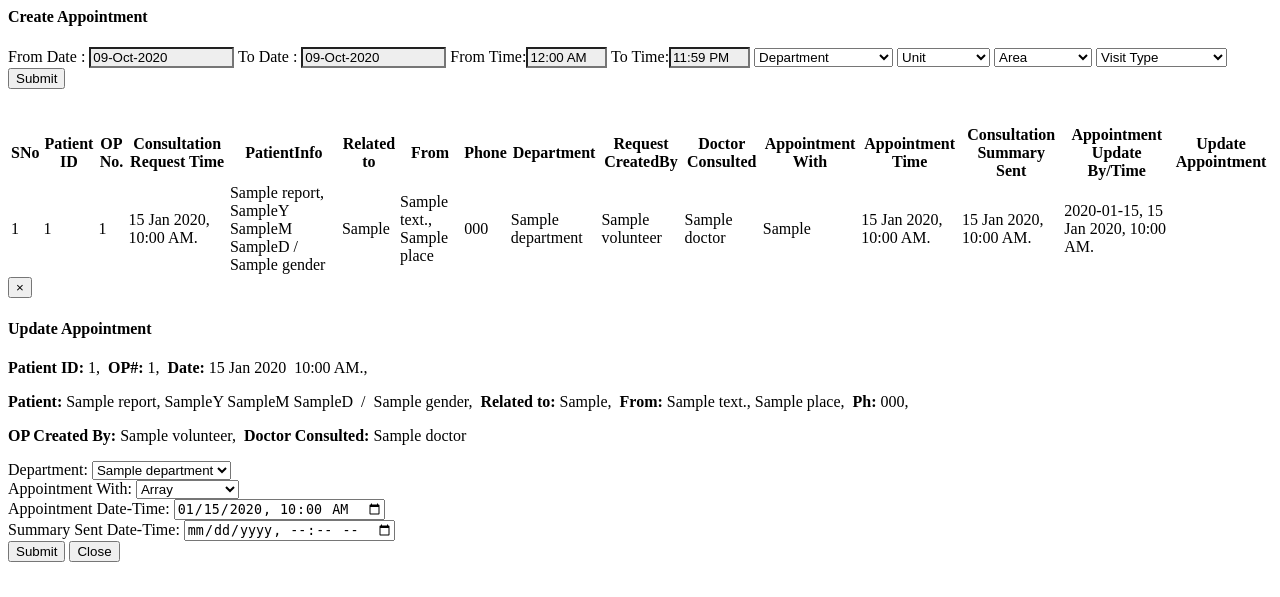
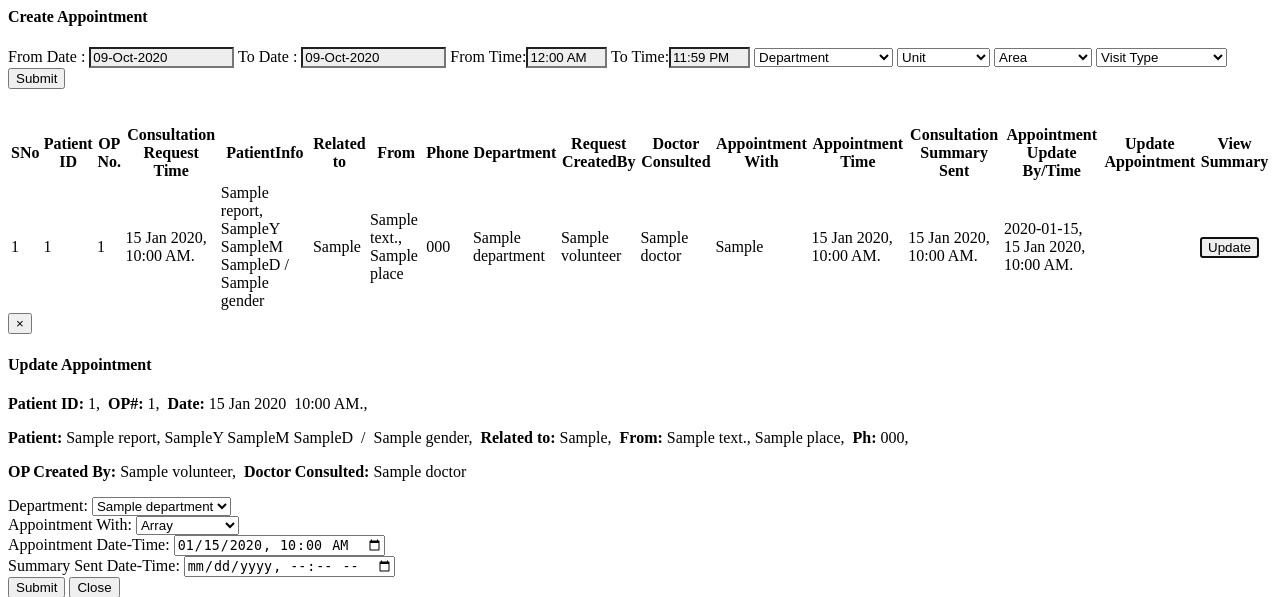
Before and after one commit to UCDS/health4all_v3, a CodeIgniter app: the page made by application/views/pages/create_appointment.php in a window 1280 px wide. Shown: the top 597 px of the page. Run offline with CodeIgniter, Linux system fonts and the light colour scheme; tables that the repository leaves empty hold one stand-in row (values such as "Sample post"); the template is opened without the code that fills it: most values are stand-ins (such as "Sample title", 1, 10 or a date in 2020); some libraries are stand-ins or nearby versions.

Commit message:
Update create_appointment.php

```diff
--- a/application/views/pages/create_appointment.php
+++ b/application/views/pages/create_appointment.php
@@ -159,6 +159,7 @@
 		<th>Consultation Summary Sent</th>
 		<th>Appointment Update By/Time</th>
     		<th>Update Appointment</th>
+		<th>View Summary</th>
 	</thead>
 	<tbody>
 	<?php
@@ -196,6 +197,11 @@
 		<td><?php if($s->signed==0 or $s->summary_sent_time=="") { echo '
 		<button type="button" class="btn btn-info btn-lg" data-toggle="modal" data-target="#myModal_' . $sno .'">Update</button>
 		'; }?></td>
+		<td><button type="button" class="btn btn-success" onclick="$('#select_patient_<?php echo $s->visit_id;?>').submit()" autofocus>Update</button></td>
+		<?php echo form_open('register/update_patients',array('role'=>'form','id'=>'select_patient_'.$s->visit_id));?>
+		<input type="text" class="sr-only" hidden value="<?php echo $s->visit_id;?>" form="select_patient_<?php echo $s->visit_id;?>" name="selected_patient" />
+		<input type="text" class="sr-only" hidden value="<?php echo $s->patient_id;?>" name="patient_id" />
+		</form>
 	</tr>
 	<?php $sno++;}	?>
 	</tbody>
```
